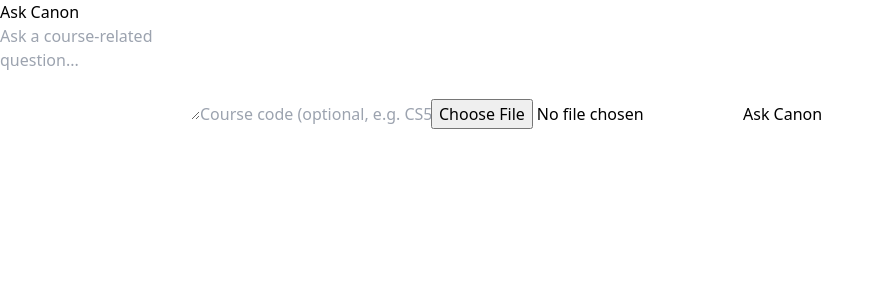
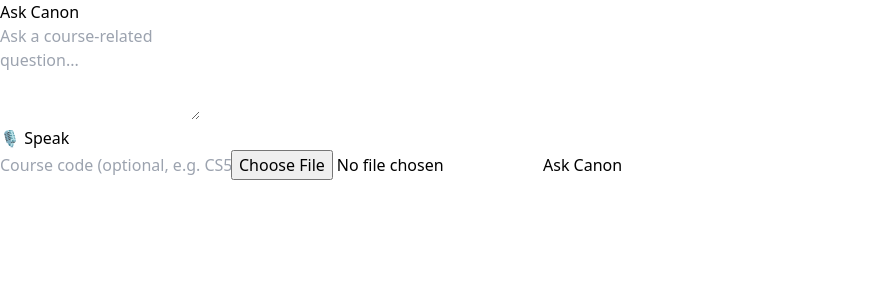
Before and after one commit to felixkwasisarpong/Ai-tutor, a Next.js app in the folder ui/: page /student in a window 1280 px wide. Shown: the top 300 px of the page, without its empty margins (0-884 px from the left). Built offline with nearby package versions, Linux system fonts and the light colour scheme; sample sign-in values are in the browser's storage.

Commit message:
feat(ui): add live speech-to-text input for student questions

```diff
--- a/ui/src/components/AskForm.tsx
+++ b/ui/src/components/AskForm.tsx
@@ -1,7 +1,7 @@
 "use client";
 
 import { useState } from "react";
-
+import { useSpeechToText } from "@/src/hooks/useSpeechToText";
 export function AskForm({
   onSubmit,
 }: {
@@ -10,7 +10,7 @@ export function AskForm({
   const [question, setQuestion] = useState("");
   const [courseCode, setCourseCode] = useState("");
   const [file, setFile] = useState<File | null>(null);
-
+  const speech = useSpeechToText();
   return (
     <form
       className="space-y-4"
@@ -23,11 +23,33 @@ export function AskForm({
     className="w-full border rounded p-3"
     rows={4}
     placeholder="Ask a course-related question..."
-        value={question}
+    value={speech.transcript || question}
     onChange={(e) => setQuestion(e.target.value)}
     required
     />
+<div className="flex gap-2">
+  <button
+    type="button"
+    onClick={speech.start}
+    className="border px-3 py-1 rounded"
+  >
+    🎙️ Speak
+  </button>
 
+  {speech.listening && (
+    <span className="text-sm text-gray-500">Listening…</span>
+  )}
+
+  {speech.transcript && (
+    <button
+      type="button"
+      onClick={speech.reset}
+      className="text-sm underline"
+    >
+      Clear voice input
+    </button>
+  )}
+</div>
       <input
         className="w-full border rounded p-2"
         placeholder="Course code (optional, e.g. CS5589)"
--- /dev/null
+++ b/ui/src/hooks/useSpeechToText.ts
@@ -0,0 +1,48 @@
+"use client";
+
+import { useState, useRef } from "react";
+
+export function useSpeechToText() {
+  const [listening, setListening] = useState(false);
+  const [transcript, setTranscript] = useState("");
+  const recognitionRef = useRef<any>(null);
+
+  function start() {
+    if (!("webkitSpeechRecognition" in window)) {
+      alert("Speech recognition not supported in this browser");
+      return;
+    }
+
+    const recognition = new (window as any).webkitSpeechRecognition();
+    recognition.lang = "en-US";
+    recognition.continuous = false;
+    recognition.interimResults = false;
+
+    recognition.onstart = () => setListening(true);
+    recognition.onend = () => setListening(false);
+
+    recognition.onresult = (event: any) => {
+      const text = event.results[0][0].transcript;
+      setTranscript(text);
+    };
+
+    recognitionRef.current = recognition;
+    recognition.start();
+  }
+
+  function stop() {
+    recognitionRef.current?.stop();
+  }
+
+  function reset() {
+    setTranscript("");
+  }
+
+  return {
+    transcript,
+    listening,
+    start,
+    stop,
+    reset,
+  };
+}
```
Also changed, not shown: ui/src/app/login/page.tsx (+0 -14 lines). Lines whose indentation alone changed are shown as unchanged.
